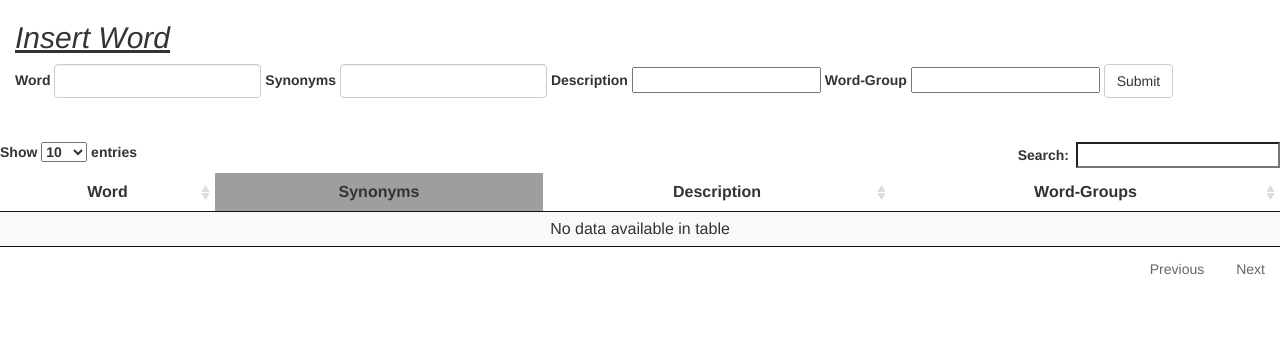
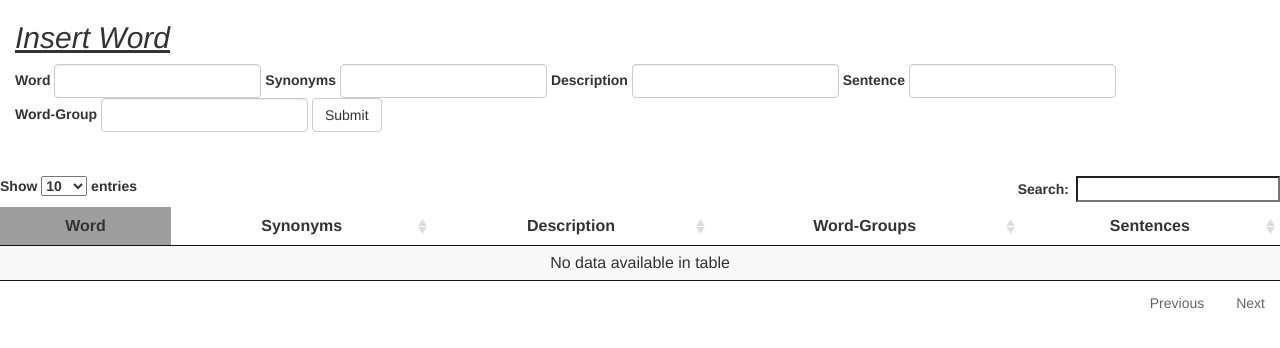
Before and after one commit to dhruvsharma1992/word-groups, a Django app: template django_app/django_app/templates/table.html in a window 1280 px wide. Shown: the top 348 px of the page. Run offline with Django 3.2, Linux system fonts and the light colour scheme; the template is opened without the code that fills it, so the values that code supplies are empty; parts of the project's set-up code (start-up, migrations or seed data) failed here and were passed over; some libraries are stand-ins or nearby versions; grey boxes are pictures that could not be loaded.

Commit message:
added  sentences

```diff
--- a/django_app/django_app/models.py
+++ b/django_app/django_app/models.py
@@ -6,8 +6,10 @@ class words(models.Model):
     synonyms = models.CharField()
     description=models.CharField()
     group=models.CharField()
-    def create(self,word,synonyms,descriptn,group):
+    sentence=models.CharField()
+    def create(self,word,synonyms,descriptn,sentence,group):
         self.word=word
         self.synonyms=synonyms
         self.description=descriptn
+        self.sentence=sentence
         self.group=group
--- a/django_app/django_app/templates/table.html
+++ b/django_app/django_app/templates/table.html
@@ -31,11 +31,15 @@ th {text-align:center;}
   </div>
   <div class="form-group">
     <label class="" for="inputdescription">Description</label>
-      <input type="text" class="form-conrol" id="inputdescription" >
+      <input type="text" class="form-control" id="inputdescription" >
+  </div>
+  <div class="form-group">
+    <label class="" for="inputSentence">Sentence</label>
+      <input type="text" class="form-control" id="inputSentence" >
   </div>
   <div class="form-group">
     <label class="" for="inputgroup">Word-Group</label>
-      <input type="text" class="form-conrol" id="inputgroup" >
+      <input type="text" class="form-control" id="inputgroup" >
   </div>
   <button type="" class="btn btn-default submit">Submit</button>
   <h5 id="insert"></h5>
@@ -51,6 +55,7 @@ th {text-align:center;}
                 <th>Synonyms</th>
                 <th>Description </th>
                 <th>Word-Groups </th>
+                <th class="sentence">Sentences </th>
 
             </tr>
         </thead>
@@ -60,7 +65,9 @@ th {text-align:center;}
 		<td>{{ value.fields.word }}</td>
 		<td>{{ value.fields.synonyms }}</td>
 		<td>{{ value.fields.description }}</td>
+
 		<td>{{ value.fields.group }}</td>
+		<td class="sentence">{{ value.fields.sentence }}</td>
 		</tr>
 	{% endfor  %}
 	</tbody>
@@ -72,8 +79,7 @@ $( function () {
 
         "paging":   true,
         "ordering": true,
-        "info":     false,
-		"order": [[ 1, "asc" ]]
+        "info":     false
     });
 
 	$(".submit").click(function(e){
@@ -81,7 +87,7 @@ $( function () {
 
 	var path=window.location.href.replace(window.location.pathname,"");
 
-	var url = path+"/post?word="+$( "#inputWord").val()+"&synonym="+$("#inputSynonyms").val()+"&description="+$("#inputdescription").val()+"&group="+$("#inputgroup").val();
+	var url = path+"/post?word="+$( "#inputWord").val()+"&synonym="+$("#inputSynonyms").val()+"&description="+ encodeURIComponent($("#inputdescription").val())+"&sentence="+ encodeURIComponent($("#inputSentence").val())+"&group="+$("#inputgroup").val();
 	console.log(url);
 	$.ajax({
 			url:url,
--- a/django_app/django_app/urls.py
+++ b/django_app/django_app/urls.py
@@ -11,5 +11,4 @@ urlpatterns = patterns('',
     url(r'^get', get.as_view(),name='data'),
     url(r'^post', post.as_view(),name='post'),
     url(r'^sam', sample.as_view(),name='data'),
-    url(r'^del', sample.as_view(),name='data'),
 )
```
Also changed, not shown: django_app/django_app/views.py (+29 -11 lines), django_app/db.sqlite3.
